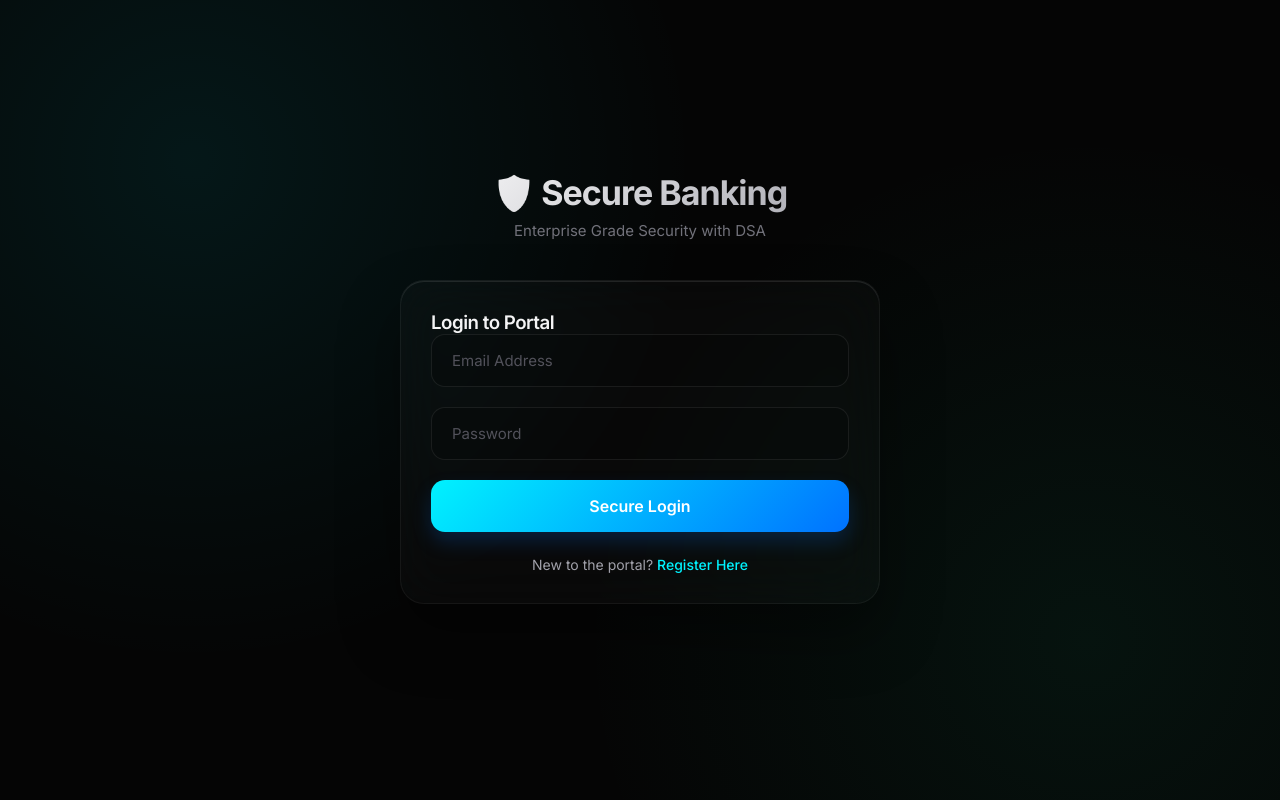
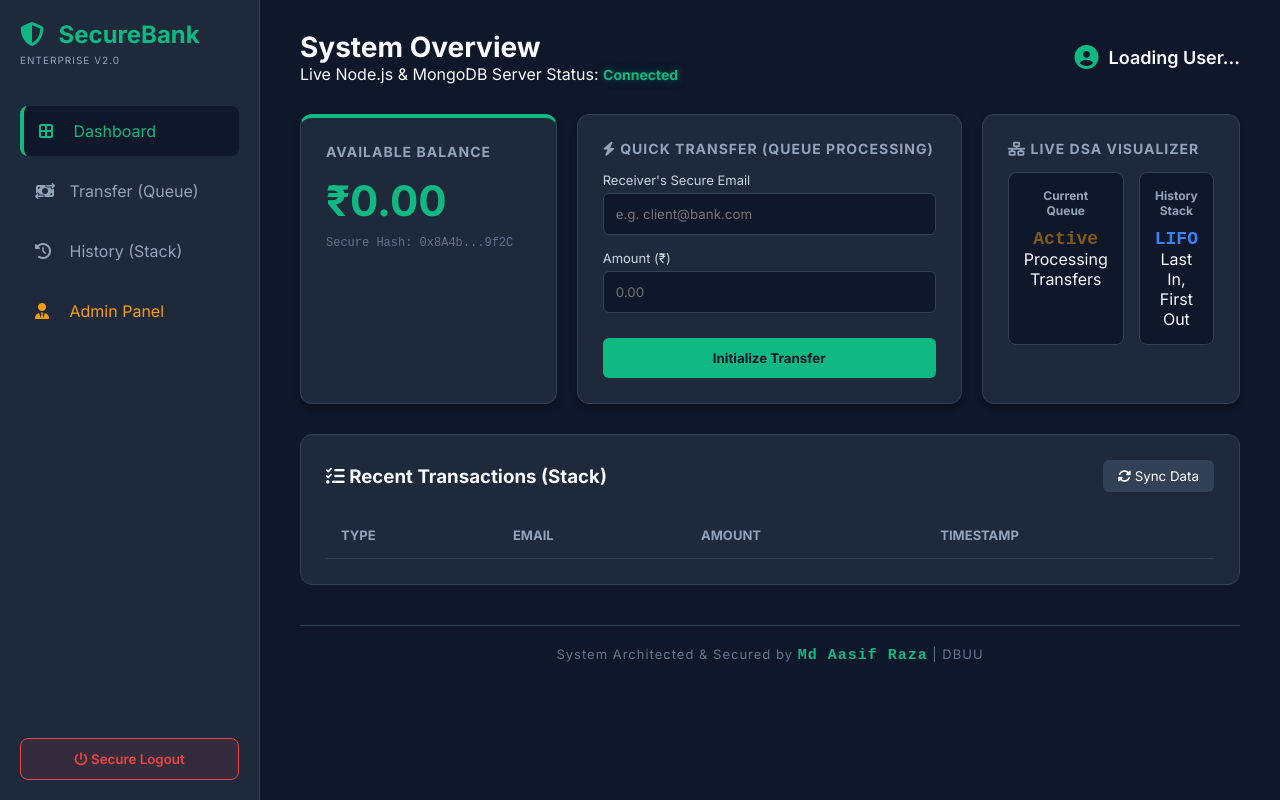
Before and after one commit to md-aasif-raza/secure-banking-backend, a website: page public/index.html in a window 1280 px wide. Drawn offline with Linux system fonts and the light colour scheme.

Commit message:
Enterprise Dashboard Design

```diff
--- a/public/index.html
+++ b/public/index.html
@@ -3,65 +3,103 @@
 <head>
     <meta charset="UTF-8">
     <meta name="viewport" content="width=device-width, initial-scale=1.0">
-    <title>Secure Banking System</title>
+    <title>Secure Banking | Enterprise Core</title>
     <link rel="stylesheet" href="style.css">
+    <link rel="stylesheet" href="https://cdnjs.cloudflare.com/ajax/libs/font-awesome/6.4.0/css/all.min.css">
 </head>
 <body>
+    <div class="dashboard-layout">
+        <aside class="sidebar">
+            <div class="brand">
+                <i class="fa-solid fa-shield-halved"></i>
+                <h2>SecureBank</h2>
+                <span class="badge">Enterprise V2.0</span>
+            </div>
+            <ul class="nav-links">
+                <li class="active"><i class="fa-solid fa-border-all"></i> Dashboard</li>
+                <li><i class="fa-solid fa-money-bill-transfer"></i> Transfer (Queue)</li>
+                <li><i class="fa-solid fa-clock-rotate-left"></i> History (Stack)</li>
+                <li class="admin-link"><i class="fa-solid fa-user-tie"></i> Admin Panel</li>
+            </ul>
+            <button id="logoutBtn" class="logout-btn"><i class="fa-solid fa-power-off"></i> Secure Logout</button>
+        </aside>
 
-    <div class="container">
-        <div class="header">
-            <h2>🛡️ Secure Banking</h2>
-            <p>Enterprise Grade Security with DSA</p>
+        <main class="main-content">
+            <header class="top-header">
+                <div class="welcome-text">
+                    <h1>System Overview</h1>
+                    <p>Live Node.js & MongoDB Server Status: <span class="status-green">Connected</span></p>
+                </div>
+                <div class="user-profile">
+                    <i class="fa-solid fa-user-circle"></i>
+                    <span id="welcomeMessage">Loading User...</span>
+                </div>
+            </header>
+
+            <div class="bento-grid">
+                <div class="card balance-card">
+                    <h3>Available Balance</h3>
+                    <h2 id="balanceAmount">₹0.00</h2>
+                    <p class="crypto-hash">Secure Hash: 0x8A4b...9f2C</p>
                 </div>
 
-        <div class="auth-section" id="authSection">
-
-            <div class="form-box" id="loginForm">
-                <h3>Login to Portal</h3>
-                <input type="email" id="loginEmail" placeholder="Email Address" required>
-                <input type="password" id="loginPassword" placeholder="Password" required>
-                <button onclick="login()">Secure Login</button>
-                <p class="switch-text">New to the portal? <span onclick="toggleForm()">Register Here</span></p>
+                <div class="card action-card">
+                    <h3><i class="fa-solid fa-bolt"></i> Quick Transfer (Queue Processing)</h3>
+                    <div class="form-group">
+                        <label>Receiver's Secure Email</label>
+                        <input type="email" id="receiverEmail" placeholder="e.g. client@bank.com">
+                    </div>
+                    <div class="form-group">
+                        <label>Amount (₹)</label>
+                        <input type="number" id="transferAmount" placeholder="0.00">
+                    </div>
+                    <button id="sendBtn" class="primary-btn">Initialize Transfer</button>
+                    <p id="transferMessage" class="msg"></p>
                 </div>
 
-            <div class="form-box" id="registerForm" style="display: none;">
-                <h3>Create New Account</h3>
-                <input type="text" id="regName" placeholder="Full Name" required>
-                <input type="email" id="regEmail" placeholder="Email Address" required>
-                <input type="password" id="regPassword" placeholder="Password" required>
-                <button onclick="register()">Create Account</button>
-                <p class="switch-text">Already have an account? <span onclick="toggleForm()">Login Here</span></p>
+                <div class="card dsa-card">
+                    <h3><i class="fa-solid fa-network-wired"></i> Live DSA Visualizer</h3>
+                    <div class="dsa-stats">
+                        <div class="stat-box">
+                            <h4>Current Queue</h4>
+                            <span class="pulse-text">Active</span>
+                            <p>Processing Transfers</p>
                         </div>
-
+                        <div class="stat-box">
+                            <h4>History Stack</h4>
+                            <span>LIFO</span>
+                            <p>Last In, First Out</p>
                         </div>
-
-        <div class="dashboard-section" id="dashboardSection" style="display: none;">
-            <h3>Welcome, <span id="userName">User</span>!</h3>
-
-            <div class="balance-card">
-                <p>Available Balance</p>
-                <h2 id="userBalance">₹0</h2>
                     </div>
-
-            <div class="form-box">
-                <h4 style="margin-bottom: 10px;">Transfer Funds</h4>
-                <input type="email" id="transferEmail" placeholder="Receiver's Email" required>
-                <input type="number" id="transferAmount" placeholder="Amount (₹)" required>
-                <button onclick="transferFunds()" style="background: #10b981;">Send Money</button>
-            </div>
-
-            <div class="form-box" style="margin-top: 20px;">
-                <h4 style="margin-bottom: 10px;">Recent Transactions</h4>
-                <button onclick="loadHistory()" style="background: #6366f1; margin-bottom: 15px;">Refresh History</button>
-                <div id="historyList" style="text-align: left; font-size: 14px; max-height: 150px; overflow-y: auto;">
                 </div>
             </div>
 
-            <button onclick="logout()" class="logout-btn" style="margin-top: 20px;">Logout</button>
+            <div class="table-section">
+                <div class="table-header">
+                    <h3><i class="fa-solid fa-list-check"></i> Recent Transactions (Stack)</h3>
+                    <button id="refreshBtn" class="secondary-btn"><i class="fa-solid fa-rotate"></i> Sync Data</button>
+                </div>
+                <div class="table-container">
+                    <table id="transactionTable">
+                        <thead>
+                            <tr>
+                                <th>Type</th>
+                                <th>Email</th>
+                                <th>Amount</th>
+                                <th>Timestamp</th>
+                            </tr>
+                        </thead>
+                        <tbody id="transactionList">
+                            </tbody>
+                    </table>
+                </div>
             </div>
 
+            <footer class="system-footer">
+                <p>System Architected & Secured by <span class="developer-name">Md Aasif Raza</span> | DBUU</p>
+            </footer>
+        </main>
     </div>
-
-    <script src="app.js"></script>
+    <script src="script.js"></script>
 </body>
 </html>
--- a/public/style.css
+++ b/public/style.css
@@ -1,234 +1,78 @@
-/* Google Fonts - Inter is used by top tech companies */
-@import url('https://fonts.googleapis.com/css2?family=Inter:wght@300;400;500;600;700&display=swap');
+/* GLOBAL SETTINGS */
+@import url('https://fonts.googleapis.com/css2?family=Inter:wght@300;400;600;700&display=swap');
 
-* {
-    margin: 0;
-    padding: 0;
-    box-sizing: border-box;
-    font-family: 'Inter', sans-serif;
-}
+* { margin: 0; padding: 0; box-sizing: border-box; font-family: 'Inter', sans-serif; }
+body { background-color: #0f172a; color: #f8fafc; overflow: hidden; }
 
-/* Deep Premium Background with Subtle Glowing Orbs */
-body {
-    background-color: #050505; /* Pitch black */
-    background-image:
-        radial-gradient(circle at 15% 20%, rgba(0, 242, 254, 0.08), transparent 40%),
-        radial-gradient(circle at 85% 80%, rgba(16, 185, 129, 0.08), transparent 40%);
-    color: #e2e8f0;
-    display: flex;
-    justify-content: center;
-    align-items: center;
-    min-height: 100vh;
-    padding: 20px;
-}
+/* LAYOUT */
+.dashboard-layout { display: flex; height: 100vh; width: 100vw; }
 
-.container {
-    width: 100%;
-    max-width: 480px;
-    z-index: 10;
-}
+/* SIDEBAR */
+.sidebar { width: 260px; background-color: #1e293b; padding: 20px; display: flex; flex-direction: column; border-right: 1px solid #334155; }
+.brand { margin-bottom: 40px; }
+.brand h2 { color: #10b981; font-size: 24px; display: inline-block; margin-left: 10px; }
+.brand i { color: #10b981; font-size: 24px; }
+.badge { display: block; font-size: 10px; color: #94a3b8; letter-spacing: 1px; margin-top: 5px; text-transform: uppercase; }
 
-.admin-container {
-    max-width: 900px;
-}
+.nav-links { list-style: none; flex: 1; }
+.nav-links li { padding: 15px; margin-bottom: 10px; border-radius: 8px; color: #94a3b8; cursor: pointer; transition: 0.3s; }
+.nav-links li:hover, .nav-links li.active { background-color: #0f172a; color: #10b981; border-left: 4px solid #10b981; }
+.nav-links li i { margin-right: 10px; width: 20px; }
+.admin-link { color: #f59e0b !important; }
 
-/* Ultra-Premium Glassmorphism Cards */
-.form-box, .balance-card, .list-box {
-    background: rgba(255, 255, 255, 0.02); /* Barely visible white */
-    backdrop-filter: blur(24px);
-    -webkit-backdrop-filter: blur(24px);
-    border: 1px solid rgba(255, 255, 255, 0.05); /* Very subtle border */
-    border-radius: 24px;
-    padding: 30px;
-    margin-bottom: 24px;
-    box-shadow: 0 30px 60px rgba(0, 0, 0, 0.4), inset 0 1px 0 rgba(255, 255, 255, 0.1);
-    animation: fadeUp 0.8s cubic-bezier(0.16, 1, 0.3, 1) forwards;
-    opacity: 0;
-    transform: translateY(20px);
-}
+.logout-btn { background: rgba(239, 68, 68, 0.1); color: #ef4444; border: 1px solid #ef4444; padding: 12px; border-radius: 8px; cursor: pointer; width: 100%; font-weight: 600; transition: 0.3s; }
+.logout-btn:hover { background: #ef4444; color: white; }
 
-/* Staggered Loading Animations */
-.form-box:nth-child(1) { animation-delay: 0.1s; }
-.form-box:nth-child(2) { animation-delay: 0.2s; }
-.form-box:nth-child(3) { animation-delay: 0.3s; }
+/* MAIN CONTENT */
+.main-content { flex: 1; padding: 30px 40px; overflow-y: auto; background-color: #0f172a; }
 
-/* Headers Styling */
-.header {
-    text-align: center;
-    margin-bottom: 40px;
-    animation: fadeDown 0.8s cubic-bezier(0.16, 1, 0.3, 1);
-}
+/* HEADER */
+.top-header { display: flex; justify-content: space-between; align-items: center; margin-bottom: 30px; }
+.top-header h1 { font-size: 28px; color: #f8fafc; }
+.status-green { color: #10b981; font-weight: bold; font-size: 14px; text-shadow: 0 0 8px rgba(16, 185, 129, 0.5); }
+.user-profile { font-size: 18px; font-weight: 600; display: flex; align-items: center; gap: 10px; }
+.user-profile i { font-size: 24px; color: #10b981; }
 
-.header h2 {
-    font-size: 34px;
-    font-weight: 700;
-    letter-spacing: -1px;
-    background: linear-gradient(135deg, #ffffff 0%, #a1a1aa 100%);
-    -webkit-background-clip: text;
-    -webkit-text-fill-color: transparent;
-    margin-bottom: 8px;
-}
+/* BENTO GRID (Cards) */
+.bento-grid { display: grid; grid-template-columns: 1fr 1.5fr 1fr; gap: 20px; margin-bottom: 30px; }
+.card { background: #1e293b; padding: 25px; border-radius: 12px; border: 1px solid #334155; box-shadow: 0 4px 6px rgba(0,0,0,0.3); }
+.card h3 { color: #94a3b8; font-size: 14px; margin-bottom: 15px; text-transform: uppercase; letter-spacing: 1px; }
 
-.header p {
-    color: #71717a;
-    font-size: 15px;
-    font-weight: 400;
-}
+/* Balance Card */
+.balance-card { border-top: 4px solid #10b981; }
+.balance-card h2 { font-size: 42px; color: #10b981; margin: 10px 0; }
+.crypto-hash { font-size: 12px; color: #64748b; font-family: monospace; }
 
-h3, h4 {
-    color: #f4f4f5;
-    font-weight: 600;
-    letter-spacing: -0.5px;
-}
+/* Form Elements */
+.form-group { margin-bottom: 15px; }
+.form-group label { display: block; font-size: 13px; color: #cbd5e1; margin-bottom: 5px; }
+.form-group input { width: 100%; padding: 12px; background: #0f172a; border: 1px solid #334155; color: white; border-radius: 6px; outline: none; }
+.form-group input:focus { border-color: #10b981; }
+.primary-btn { width: 100%; padding: 12px; background: #10b981; color: #0f172a; font-weight: bold; border: none; border-radius: 6px; cursor: pointer; transition: 0.3s; margin-top: 10px; }
+.primary-btn:hover { background: #059669; transform: translateY(-2px); box-shadow: 0 4px 12px rgba(16, 185, 129, 0.4); }
 
-/* Input Fields - Sleek & Modern */
-input {
-    width: 100%;
-    padding: 16px 20px;
-    margin-bottom: 20px;
-    background: rgba(0, 0, 0, 0.2);
-    border: 1px solid rgba(255, 255, 255, 0.08);
-    border-radius: 14px;
-    color: white;
-    font-size: 15px;
-    transition: all 0.3s ease;
-}
+/* DSA Card */
+.dsa-stats { display: flex; gap: 15px; }
+.stat-box { background: #0f172a; padding: 15px; border-radius: 8px; flex: 1; border: 1px solid #334155; text-align: center; }
+.stat-box h4 { font-size: 12px; color: #94a3b8; margin-bottom: 10px; }
+.stat-box span { font-size: 18px; color: #3b82f6; font-weight: bold; font-family: monospace; }
+.pulse-text { animation: pulse 2s infinite; color: #f59e0b !important; }
 
-input::placeholder {
-    color: #52525b;
-}
+/* TABLE SECTION */
+.table-section { background: #1e293b; padding: 25px; border-radius: 12px; border: 1px solid #334155; }
+.table-header { display: flex; justify-content: space-between; align-items: center; margin-bottom: 20px; }
+.table-header h3 { color: #f8fafc; }
+.secondary-btn { background: #334155; color: white; padding: 8px 15px; border: none; border-radius: 6px; cursor: pointer; }
+.secondary-btn:hover { background: #475569; }
 
-input:focus {
-    outline: none;
-    background: rgba(0, 0, 0, 0.4);
-    border-color: #00f2fe;
-    box-shadow: 0 0 0 4px rgba(0, 242, 254, 0.1);
-}
+table { width: 100%; border-collapse: collapse; }
+th, td { padding: 15px; text-align: left; border-bottom: 1px solid #334155; }
+th { color: #94a3b8; font-size: 13px; text-transform: uppercase; }
+td { font-size: 14px; }
+tbody tr:hover { background: rgba(255, 255, 255, 0.02); }
 
-/* Primary Action Buttons */
-button {
-    width: 100%;
-    padding: 16px;
-    border: none;
-    border-radius: 14px;
-    font-size: 16px;
-    font-weight: 600;
-    cursor: pointer;
-    background: linear-gradient(135deg, #00f2fe 0%, #0072ff 100%);
-    color: white;
-    transition: all 0.3s cubic-bezier(0.16, 1, 0.3, 1);
-    box-shadow: 0 10px 20px rgba(0, 114, 255, 0.2);
-}
+/* FOOTER */
+.system-footer { text-align: center; margin-top: 40px; padding-top: 20px; border-top: 1px solid #334155; color: #64748b; font-size: 13px; letter-spacing: 1px; }
+.developer-name { color: #10b981; font-weight: bold; font-family: monospace; font-size: 15px; }
 
-button:hover {
-    transform: translateY(-2px) scale(1.01);
-    box-shadow: 0 15px 25px rgba(0, 114, 255, 0.4);
-}
-
-button:active {
-    transform: translateY(1px);
-}
-
-/* Special Buttons */
-.logout-btn {
-    background: rgba(255, 255, 255, 0.05);
-    border: 1px solid rgba(255, 255, 255, 0.1);
-    box-shadow: none;
-    color: #ef4444;
-}
-.logout-btn:hover {
-    background: rgba(239, 68, 68, 0.1);
-    border-color: rgba(239, 68, 68, 0.3);
-    box-shadow: 0 10px 25px rgba(239, 68, 68, 0.1);
-}
-
-/* Dynamic Buttons from JS */
-button[style*="#10b981"] {
-    background: linear-gradient(135deg, #10b981 0%, #059669 100%) !important;
-    box-shadow: 0 10px 20px rgba(16, 185, 129, 0.2) !important;
-}
-button[style*="#10b981"]:hover { box-shadow: 0 15px 25px rgba(16, 185, 129, 0.4) !important; }
-
-button[style*="#6366f1"] {
-    background: linear-gradient(135deg, #8b5cf6 0%, #6366f1 100%) !important;
-    box-shadow: 0 10px 20px rgba(99, 102, 241, 0.2) !important;
-}
-button[style*="#6366f1"]:hover { box-shadow: 0 15px 25px rgba(99, 102, 241, 0.4) !important; }
-
-
-/* Text Toggles */
-.switch-text {
-    text-align: center;
-    margin-top: 24px;
-    font-size: 14px;
-    color: #a1a1aa;
-}
-
-.switch-text span {
-    color: #00f2fe;
-    cursor: pointer;
-    font-weight: 500;
-    transition: color 0.3s ease;
-}
-
-.switch-text span:hover {
-    color: #ffffff;
-}
-
-/* The Balance Text - Make it pop like crazy */
-.balance-card p {
-    color: #71717a;
-    font-size: 14px;
-    font-weight: 500;
-    text-transform: uppercase;
-    letter-spacing: 1px;
-}
-
-.balance-card h2 {
-    font-size: 56px;
-    font-weight: 700;
-    background: linear-gradient(135deg, #34d399 0%, #10b981 100%);
-    -webkit-background-clip: text;
-    -webkit-text-fill-color: transparent;
-    margin-top: 5px;
-    letter-spacing: -2px;
-}
-
-/* History List Adjustments */
-#historyList {
-    margin-top: 15px;
-}
-#historyList div {
-    border-bottom: 1px solid rgba(255, 255, 255, 0.05) !important;
-    padding: 16px 0 !important;
-    font-size: 15px;
-    font-weight: 500;
-}
-#historyList div:last-child {
-    border-bottom: none !important;
-}
-
-/* Custom Scrollbar for sleekness */
-::-webkit-scrollbar { width: 6px; }
-::-webkit-scrollbar-track { background: transparent; }
-::-webkit-scrollbar-thumb { background: rgba(255, 255, 255, 0.1); border-radius: 10px; }
-::-webkit-scrollbar-thumb:hover { background: rgba(255, 255, 255, 0.2); }
-
-/* Animations Keyframes */
-@keyframes fadeUp {
-    to {
-        opacity: 1;
-        transform: translateY(0);
-    }
-}
-
-@keyframes fadeDown {
-    from {
-        opacity: 0;
-        transform: translateY(-20px);
-    }
-    to {
-        opacity: 1;
-        transform: translateY(0);
-    }
-}
+@keyframes pulse { 0% { opacity: 1; } 50% { opacity: 0.5; } 100% { opacity: 1; } }
```
Lines whose indentation alone changed are shown as unchanged.
